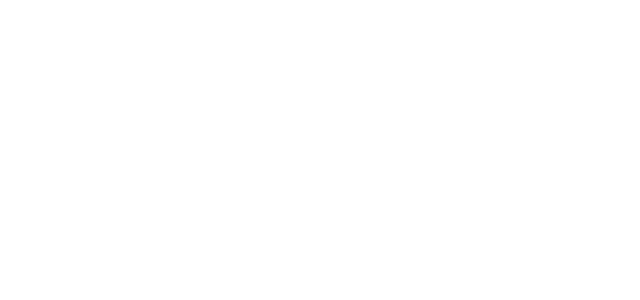
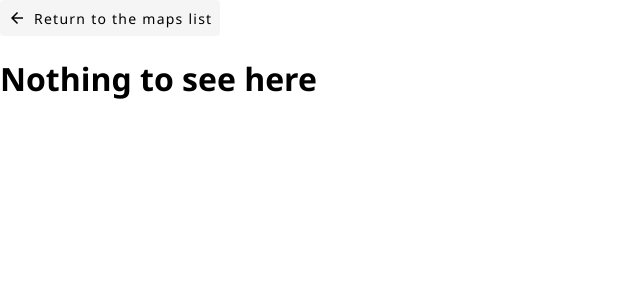
Before and after one commit to Discobluff/CS2-Utils, an Angular app in the folder src/frontend/cs2Utils/: page / in a window 1280 px wide. Shown: the top 300 px of the page, without its empty margins (0-640 px from the left). Built offline with nearby package versions, Linux system fonts and the light colour scheme.

Commit message:
feat(front): 404 page

```diff
--- a/src/frontend/cs2Utils/src/app/app.routes.ts
+++ b/src/frontend/cs2Utils/src/app/app.routes.ts
@@ -8,5 +8,9 @@ export const routes: Routes = [
     {
         path: 'maps/:mapName/:team/:stuff',
         loadComponent: () => import('./map/map.component').then(m => m.MapComponent)
-    }
+    },
+    {
+        path: '**',
+        loadComponent: () => import('./no-page/no-page.component').then(m => m.NoPageComponent)
+    },
 ];
--- /dev/null
+++ b/src/frontend/cs2Utils/src/app/no-page/no-page.component.html
@@ -0,0 +1,5 @@
+<button mat-button routerLink="/maps">
+  <mat-icon>arrow_back</mat-icon>
+  Return to the maps list
+</button>
+<h1>Nothing to see here</h1>
```
Also changed, not shown: src/frontend/cs2Utils/src/app/no-page/no-page.component.ts (added, +15 -0 lines), src/frontend/cs2Utils/src/app/no-page/no-page.component.css (added), 1 other file (tests, documents, lock files or other folders).
